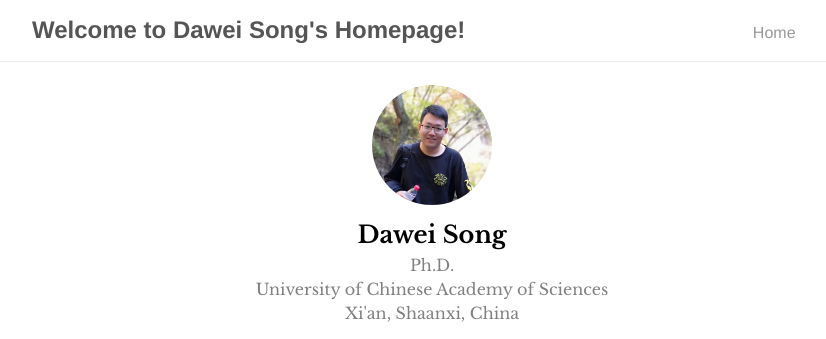
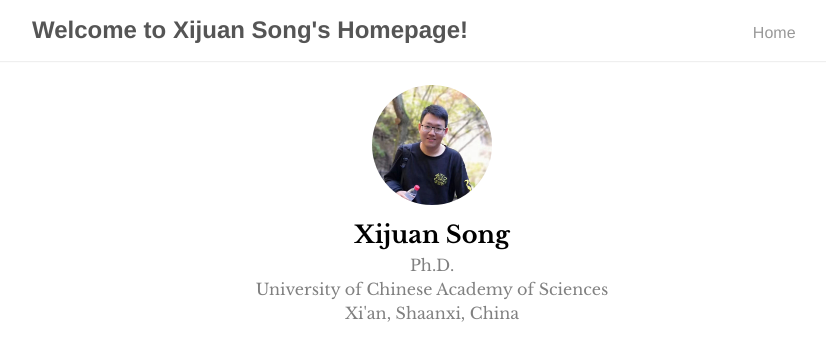
Before and after one commit to songxijuan/home, a Jekyll site: the page built from index.md, in a window 1280 px wide. Shown: the top 339 px of the page, without its empty margins (208-1034 px from the left). Built offline with Jekyll 4.4.1, drawn with Linux system fonts in a browser that asks for light colours; our own code applies the rules of GitHub Pages for plain Markdown files.

Commit message:
Update _config.yml

```diff
--- a/_config.yml
+++ b/_config.yml
@@ -1,12 +1,12 @@
 # Site settings
-title: Welcome to Dawei Song's Homepage!
+title: Welcome to Xijuan Song's Homepage!
 baseurl: "/song"
-url: "https://song-dawei.github.io"
+url: "https://github.com/songxijuan"
 google_analytics: # Tracking ID, e.g. "UA-000000-01"
 
 # Author
 author:
-  name: Dawei Song
+  name: Xijuan Song
   desc: Ph.D. <br> University of Chinese Academy of Sciences <br> Xi'an, Shaanxi, China
   email: songdawei18@gmail.com
   selfie: assets/111.jpg
```
